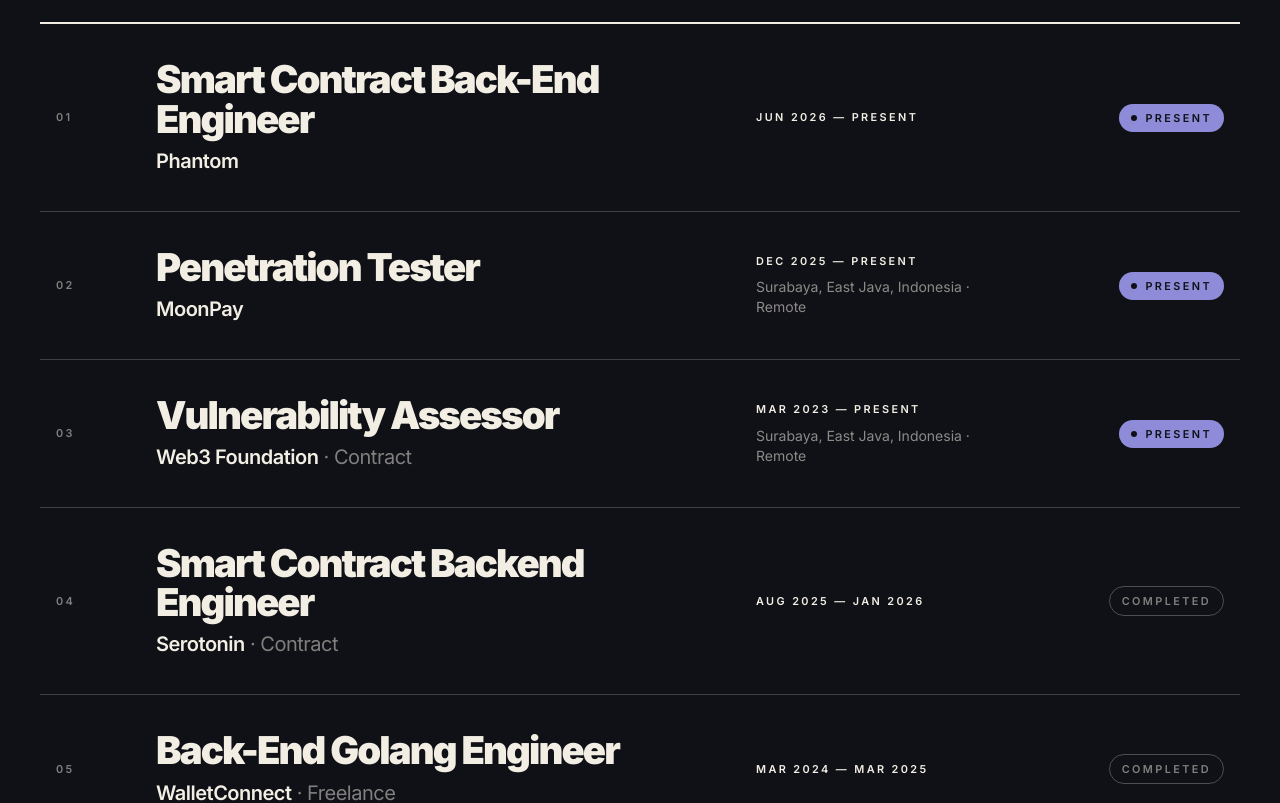
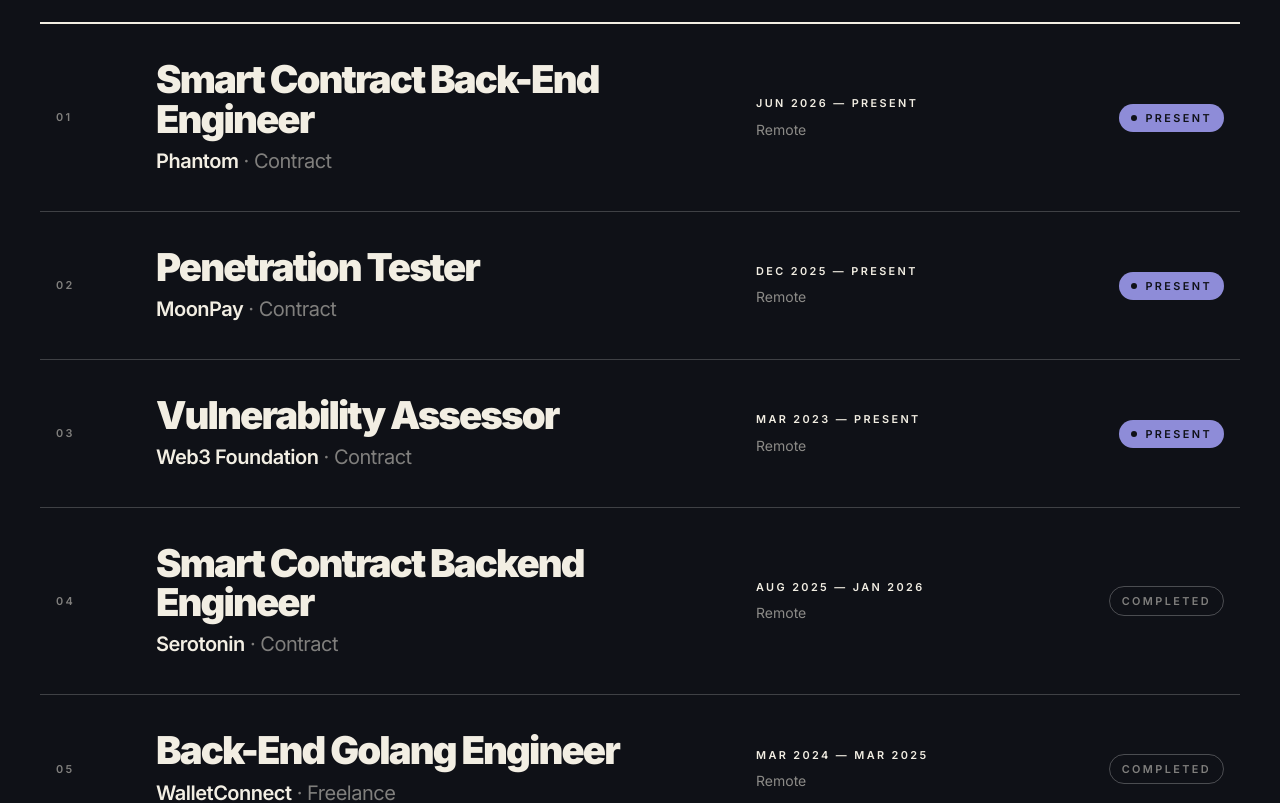
Before and after one commit to ZengLLQ/jaycee-personal-branding, a Next.js app: page / in a window 1280 px wide. Shown: the part 2660-3463 px from the top of the page. Built offline with nearby package versions, Linux system fonts and the light colour scheme; no server answers.

Commit message:
Add Contract type to Phantom/MoonPay, set all roles to Remote, add Surabaya to Whiz Kids

```diff
--- a/components/Education.jsx
+++ b/components/Education.jsx
@@ -41,7 +41,7 @@ const SCHOOLS = [
   {
     years: "2010 — 2012",
     name: "Whiz Kids Play School",
-    place: null,
+    place: "Surabaya",
     level: "Play School",
   },
 ];
--- a/components/Experience.jsx
+++ b/components/Experience.jsx
@@ -4,17 +4,17 @@ const JOBS = [
   {
     role: "Smart Contract Back-End Engineer",
     company: "Phantom",
-    type: null,
+    type: "Contract",
     period: "Jun 2026 — Present",
-    location: null,
+    location: "Remote",
     current: true,
   },
   {
     role: "Penetration Tester",
     company: "MoonPay",
-    type: null,
+    type: "Contract",
     period: "Dec 2025 — Present",
-    location: "Surabaya, East Java, Indonesia · Remote",
+    location: "Remote",
     current: true,
   },
   {
@@ -22,7 +22,7 @@ const JOBS = [
     company: "Web3 Foundation",
     type: "Contract",
     period: "Mar 2023 — Present",
-    location: "Surabaya, East Java, Indonesia · Remote",
+    location: "Remote",
     current: true,
   },
   {
@@ -30,7 +30,7 @@ const JOBS = [
     company: "Serotonin",
     type: "Contract",
     period: "Aug 2025 — Jan 2026",
-    location: null,
+    location: "Remote",
     current: false,
   },
   {
@@ -38,7 +38,7 @@ const JOBS = [
     company: "WalletConnect",
     type: "Freelance",
     period: "Mar 2024 — Mar 2025",
-    location: null,
+    location: "Remote",
     current: false,
   },
   {
@@ -46,7 +46,7 @@ const JOBS = [
     company: "Zurich Insurance",
     type: "Freelance",
     period: "Sep 2022 — May 2023",
-    location: null,
+    location: "Remote",
     current: false,
   },
 ];
```
